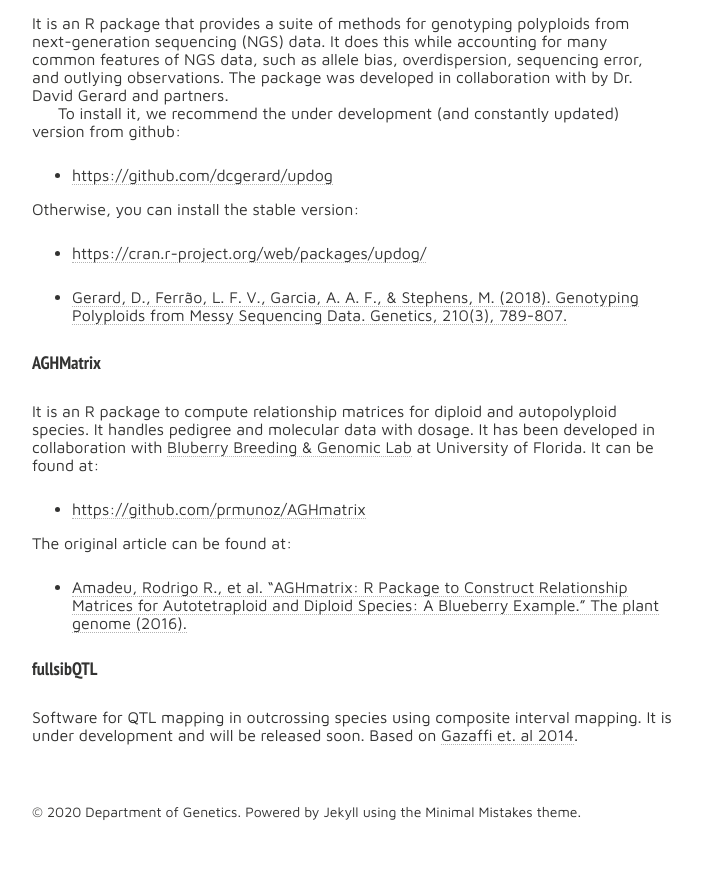
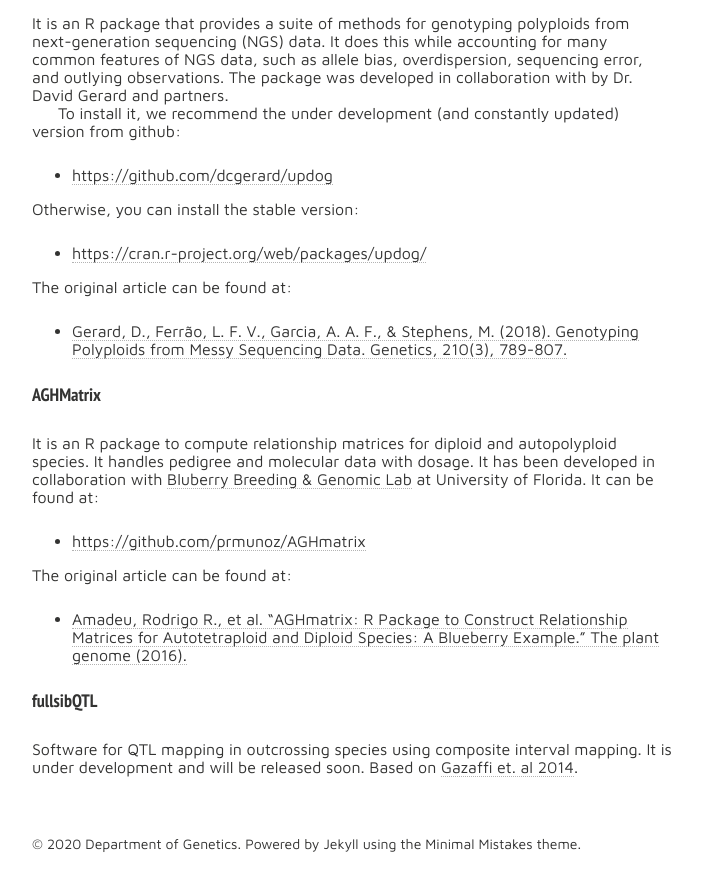
Before and after one commit to statgen-esalq/statgen-esalq.github.io, a Jekyll site: the page built from softwares.md, in a window 1280 px wide and 900 px high, scrolled down 1483 px. Shown: the top 891 px of the window, without its empty margins (288-990 px from the left). Built offline with Jekyll 4.4.1, drawn with Linux system fonts in a browser that asks for light colours; nearby versions of some CDN libraries; before the commit the page ends 2351 px from its top, so only the background shows below that.

Commit message:
Update softwares.md

```diff
--- a/softwares.md
+++ b/softwares.md
@@ -53,6 +53,8 @@ Otherwise, you can install the stable version:
 
 - [https://cran.r-project.org/web/packages/updog/](https://cran.r-project.org/web/packages/updog/)
 
+The original article can be found at:
+
 - [Gerard, D., Ferrão, L. F. V., Garcia, A. A. F., & Stephens, M. (2018). Genotyping Polyploids from Messy Sequencing Data. Genetics, 210(3), 789-807.](https://doi.org/10.1534/genetics.118.301468)
 
 #### AGHMatrix
```
